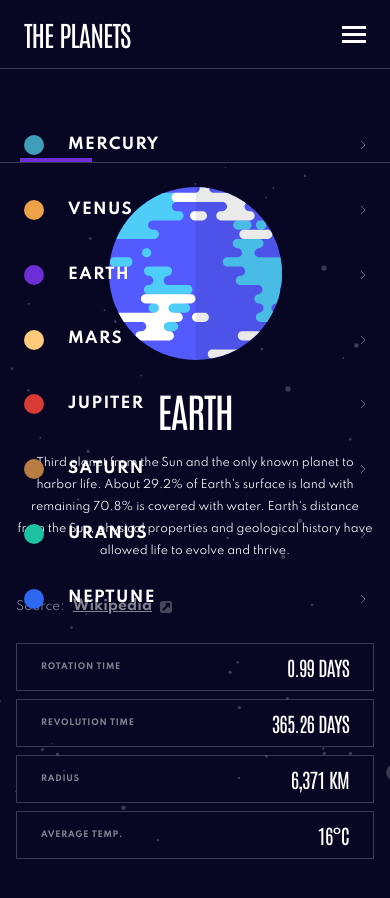
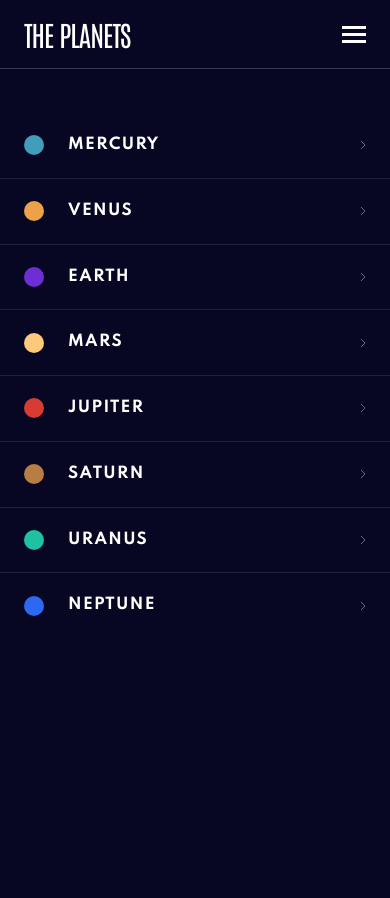
Before and after one commit to paladinescamila/Planets-Fact-Site, a React (Vite) app: page /earth in a window 390 px wide. Both pictures are taken after a click on the button "Open menu". Shown: the top 898 px of the page. After the commit the page ends 867 px from the top, so only its background shows below. Built offline with nearby package versions, Linux system fonts and the light colour scheme.

Commit message:
Fix styles

```diff
--- a/src/components/Header.tsx
+++ b/src/components/Header.tsx
@@ -1,4 +1,5 @@
-import {useEffect, useRef, useState} from 'react';
+import {Fragment, useEffect, useRef, useState} from 'react';
+import {createPortal} from 'react-dom';
 import {Link} from 'react-router-dom';
 import {PLANETS} from '../constants/planets';
 import {PLANETS_BG_COLORS} from '../constants/planets-styles';
@@ -11,7 +12,16 @@ export default function Header() {
 	const headerRef = useRef<HTMLElement>(null);
 
 	useEffect(() => {
+		const updateHeaderHeight = () => {
 			if (headerRef.current) setHeaderHeight(headerRef.current.offsetHeight);
+		};
+
+		updateHeaderHeight();
+		window.addEventListener('resize', updateHeaderHeight);
+
+		return () => {
+			window.removeEventListener('resize', updateHeaderHeight);
+		};
 	}, []);
 
 	const toggleMobileMenu = () => {
@@ -23,6 +33,7 @@ export default function Header() {
 	};
 
 	return (
+		<>
 			<header className='z-50 sticky top-0 bg-navy-950'>
 				<nav
 					aria-label='Main Planet Navigation'
@@ -49,32 +60,36 @@ export default function Header() {
 						aria-label={isMobileMenuOpen ? 'Close menu' : 'Open menu'}>
 						<img src={BurgerIcon} alt='Burger icon' />
 					</button>
+				</nav>
+			</header>
+
+			{isMobileMenuOpen &&
+				createPortal(
 					<ul
-					className='absolute inset-x-0 bottom-0 flex flex-col py-11 bg-navy-950'
-					style={{top: headerHeight, display: isMobileMenuOpen ? 'flex' : 'none'}}>
+						className='fixed inset-x-0 bottom-0 top-0 flex flex-col py-11 bg-navy-950 z-50 md:hidden overflow-y-auto'
+						style={{top: headerHeight}}>
 						{PLANETS.map((planet, index) => (
-						<>
-							<li
-								key={planet.id}
-								className='flex flex-row items-center gap-6 px-6 py-5 hover:bg-neutral-400/20'>
+							<Fragment key={planet.id}>
+								<Link
+									className='flex flex-row items-center gap-6 px-6 py-5 hover:bg-neutral-400/20'
+									to={`/${planet.id}`}
+									onClick={onLinkClick}>
 									<div
 										className={`w-5 h-5 rounded-full ${PLANETS_BG_COLORS[planet.id]}`}
 									/>
-								<Link
-									to={`/${planet.id}`}
-									className='text-preset-7 text-neutral-0 uppercase flex-1'
-									onClick={onLinkClick}>
+									<p className='text-preset-7 text-neutral-0 uppercase flex-1'>
 										{planet.name}
+									</p>
+									<img src={ChevronIcon} alt='Chevron icon' />
 								</Link>
-								<img src={ChevronIcon} alt='Chevron icon' />
-							</li>
 								{index < PLANETS.length - 1 && (
 									<div className='w-full h-px bg-neutral-0/10' />
 								)}
+							</Fragment>
+						))}
+					</ul>,
+					document.body,
+				)}
 		</>
-					))}
-				</ul>
-			</nav>
-		</header>
 	);
 }
--- a/src/components/MobileModeItem.tsx
+++ b/src/components/MobileModeItem.tsx
@@ -13,7 +13,7 @@ export default function MobileModeItem({
 	planetID: PlanetID;
 }) {
 	return (
-		<li onClick={() => setMode(mode)} className='relative group cursor-pointer'>
+		<li onClick={() => setMode(mode)} className='relative group cursor-pointer pb-2'>
 			<p className='text-preset-11 text-neutral-0 uppercase'>
 				{STEPS_BY_MODE[mode].mobileLabel}
 			</p>
--- a/src/components/PlanetInfo.tsx
+++ b/src/components/PlanetInfo.tsx
@@ -21,12 +21,12 @@ export default function PlanetInfo() {
 		<main className='z-10 flex-1 flex flex-col'>
 			<article
 				id={planetID}
-				className='flex flex-col items-center w-full flex-1 gap-6 py-12 md:py-9 lg:py-14'>
+				className='flex flex-col items-center w-full flex-1 gap-6 pt-0 pb-12 md:py-9 lg:py-14'>
 				<section
 					aria-labelledby='planet-heading'
 					className='flex flex-col lg:flex-row items-center w-full flex-1 lg:pr-41.25 gap-y-6 md:gap-y-5'>
 					<nav className='flex md:hidden w-full'>
-						<ul className='flex flex-row gap-2 justify-between w-full pt-5 border-b border-b-neutral-0/20 px-5'>
+						<ul className='flex flex-row gap-2 justify-between w-full pt-5 px-5 border-b border-b-neutral-0/20'>
 							{STEPS.map((step) => (
 								<MobileModeItem
 									mode={step.mode}
--- a/src/index.css
+++ b/src/index.css
@@ -177,4 +177,5 @@ body {
 	display: flex;
 	flex-direction: column;
 	min-height: 100vh;
+	position: relative;
 }
```
Lines whose indentation alone changed are shown as unchanged.
